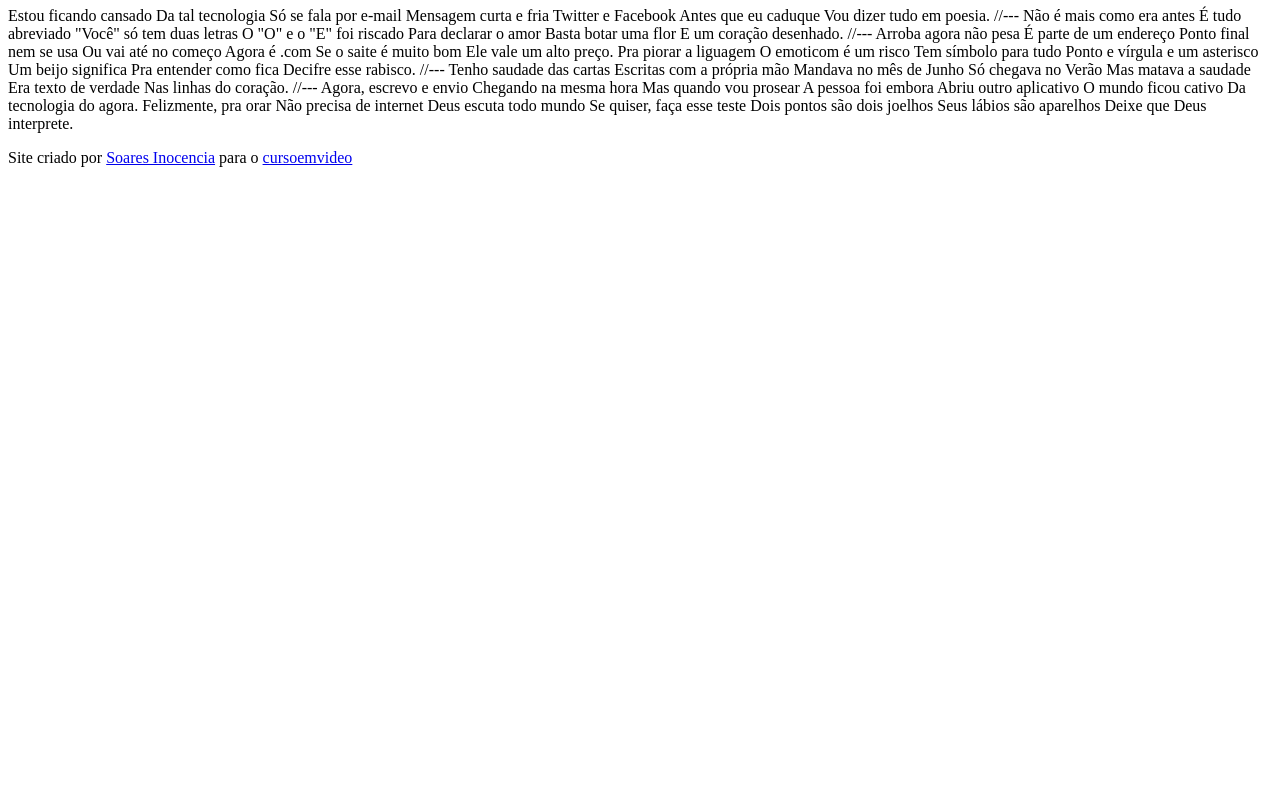
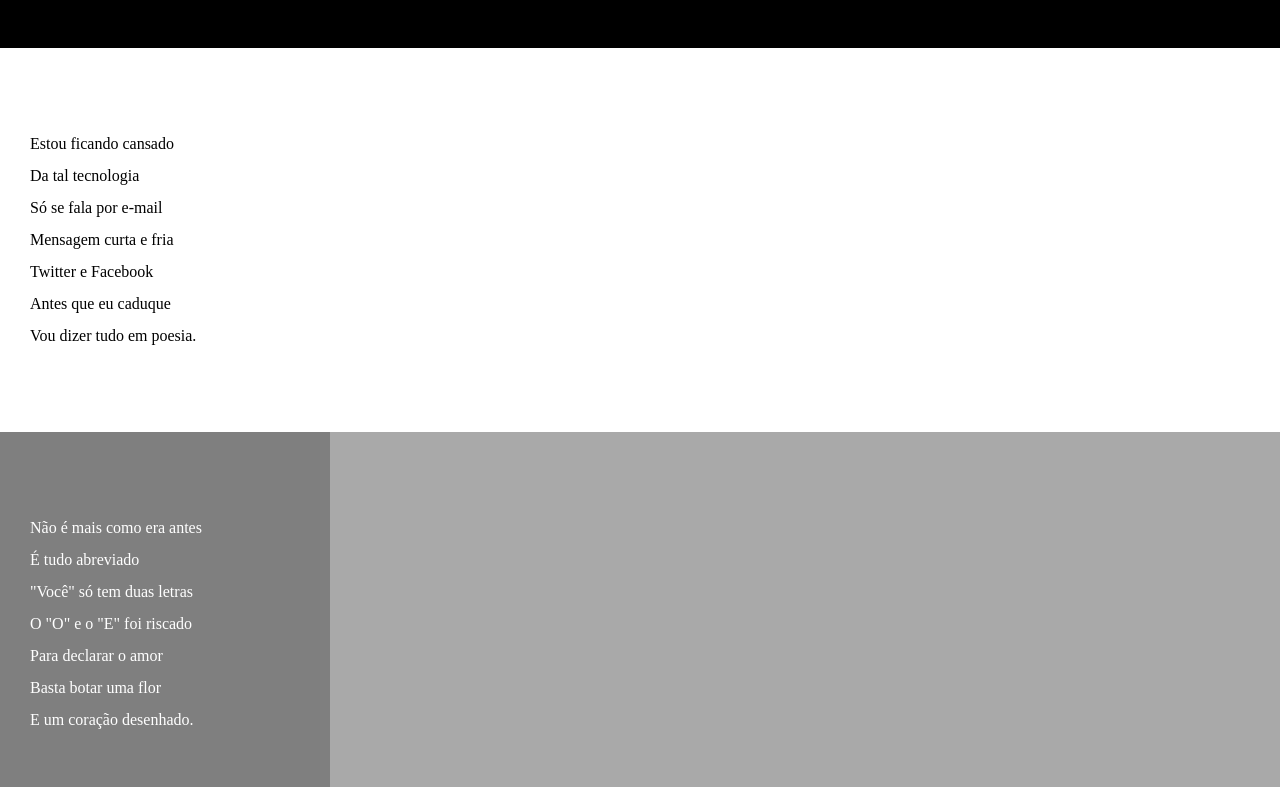
Before and after one commit to soaresinocencia/html-css, a plain HTML site: page desafios/d012/index.html in a window 1280 px wide. Shown: the part 107-894 px from the top of the page. Before the commit the page ends 800 px from the top, so only its background shows below. Drawn offline with Linux system fonts and the light colour scheme.

Commit message:
atualizei estilos dos textos e blocos

```diff
--- /dev/null
+++ b/desafios/d012/estilo/style.css
@@ -0,0 +1,65 @@
+@charset "TTF-8";
+
+* {
+    margin: 0px;
+    padding: 0px;
+}
+
+html, body {
+    min-height: 100vh;
+    background-color: darkgray;
+}
+
+header {
+    background-color: black;
+    color: white;
+    text-align: center;
+}
+
+header > h1 {
+    padding-top: 50px;
+    font-variant: small-caps;
+}
+
+header > p {
+    padding-bottom: 50px;
+}
+
+header a, footer a {
+    color: white;
+    text-decoration: none;
+    font-weight: bolder;
+}
+
+header a:hover, footer a:hover {
+    text-decoration: underline;
+}
+
+section {
+    padding-top: 10vh;
+    padding-bottom: 10vh;
+    line-height: 2em;
+    padding-left: 30px;
+}
+
+section.normal {
+    background-color: white;
+    color: black;
+}
+
+section.imagem {
+    background-color: rgb(51, 51, 51);
+    color: white;
+}
+
+section.imagem {
+    width: 300px;
+    background-color: rgba(0, 0, 0, 0.247);
+}
+
+footer {
+    background-color: black;
+    color: white;
+    text-align: center;
+    padding: 10px;
+}
--- a/desafios/d012/index.html
+++ b/desafios/d012/index.html
@@ -5,6 +5,7 @@
     <meta http-equiv="X-UA-Compatible" content="IE=edge">
     <meta name="viewport" content="width=device-width, initial-scale=1.0">
     <title>Cordel Moderno</title>
+    <link rel="stylesheet" href="estilo/style.css">
 </head>
 <body>
     <header>
@@ -16,72 +17,87 @@
         </p>
     </header>
 
-    Estou ficando cansado
-    Da tal tecnologia
-    Só se fala por e-mail
-    Mensagem curta e fria
-    Twitter e Facebook
-    Antes que eu caduque
-    Vou dizer tudo em poesia.
+    <section class="normal">
+        <p>
+            Estou ficando cansado <br>
+            Da tal tecnologia <br>
+            Só se fala por e-mail <br>
+            Mensagem curta e fria <br>
+            Twitter e Facebook <br>
+            Antes que eu caduque <br>
+            Vou dizer tudo em poesia.
+        </p>
+    </section>
 
-    //---
+    <section class="imagem">
+        <p>
+            Não é mais como era antes <br>
+            É tudo abreviado <br>
+            "Você" só tem duas letras <br>
+            O "O" e o "E" foi riscado <br>
+            Para declarar o amor <br>
+            Basta botar uma flor <br>
+            E um coração desenhado.
+        </p>
+    </section>
 
-    Não é mais como era antes
-    É tudo abreviado
-    "Você" só tem duas letras
-    O "O" e o "E" foi riscado
-    Para declarar o amor
-    Basta botar uma flor
-    E um coração desenhado.
+    <section class="normal">
+        <p>
+            Arroba agora não pesa <br>
+            É parte de um endereço <br>
+            Ponto final nem se usa <br>
+            Ou vai até no começo <br>
+            Agora é .com <br>
+            Se o saite é muito bom <br>
+            Ele vale um alto preço.
+        </p>
+        <p>
+            Pra piorar a liguagem <br>
+            O emoticom é um risco <br>
+            Tem símbolo para tudo <br>
+            Ponto e vírgula e um asterisco <br>
+            Um beijo significa <br>
+            Pra entender como fica <br>
+            Decifre esse rabisco.
+        </p>
+    </section>
 
-    //---
+    <section class="imagem">
+        <p>
+            Tenho saudade das cartas <br>
+            Escritas com a própria mão <br>
+            Mandava no mês de Junho <br>
+            Só chegava no Verão <br>
+            Mas matava a saudade <br>
+            Era texto de verdade <br>
+            Nas linhas do coração.
+        </p>
+    </section>
 
-    Arroba agora não pesa
-    É parte de um endereço
-    Ponto final nem se usa
-    Ou vai até no começo
-    Agora é .com
-    Se o saite é muito bom
-    Ele vale um alto preço.
 
-    Pra piorar a liguagem
-    O emoticom é um risco
-    Tem símbolo para tudo
-    Ponto e vírgula e um asterisco
-    Um beijo significa
-    Pra entender como fica
-    Decifre esse rabisco.
-
-    //---
-
-    Tenho saudade das cartas
-    Escritas com a própria mão
-    Mandava no mês de Junho
-    Só chegava no Verão
-    Mas matava a saudade
-    Era texto de verdade
-    Nas linhas do coração.
-
-    //---
-
-    Agora, escrevo e envio
-    Chegando na mesma hora
-    Mas quando vou prosear
-    A pessoa foi embora
-    Abriu outro aplicativo
-    O mundo ficou cativo
-    Da tecnologia do agora.
-
-    Felizmente, pra orar
-    Não precisa de internet
-    Deus escuta todo mundo
-    Se quiser, faça esse teste
-    Dois pontos são dois joelhos
-    Seus lábios são aparelhos
-    Deixe que Deus interprete.
+    <section class="normal">
+        <p>
+            Agora, escrevo e envio <br>
+            Chegando na mesma hora <br>
+            Mas quando vou prosear <br>
+            A pessoa foi embora <br>
+            Abriu outro aplicativo <br>
+            O mundo ficou cativo <br>
+            Da tecnologia do agora.
+        </p>
+        <p>
+            Felizmente, pra orar <br>
+            Não precisa de internet <br>
+            Deus escuta todo mundo <br>
+            Se quiser, faça esse teste <br>
+            Dois pontos são dois joelhos <br>
+            Seus lábios são aparelhos <br>
+            Deixe que Deus interprete.
+        </p>
+    </section>
 
     <footer>
-        <p>Site criado por <a href="https://Soaresinocencia.github.io"  target="_blank">Soares Inocencia</a> para o <a href="https://wwwcursoemvideo.com" target="_blank">cursoemvideo</a></p>
+        <p>Site criado por <a href="https://Soaresinocencia.github.io"  target="_blank">Soares Inocencia</a> para o <a href="https://wwwcursoemvideo.com" target="_blank">Cursoemvideo</a></p>
     </footer>
 </body>
 </html>
```
